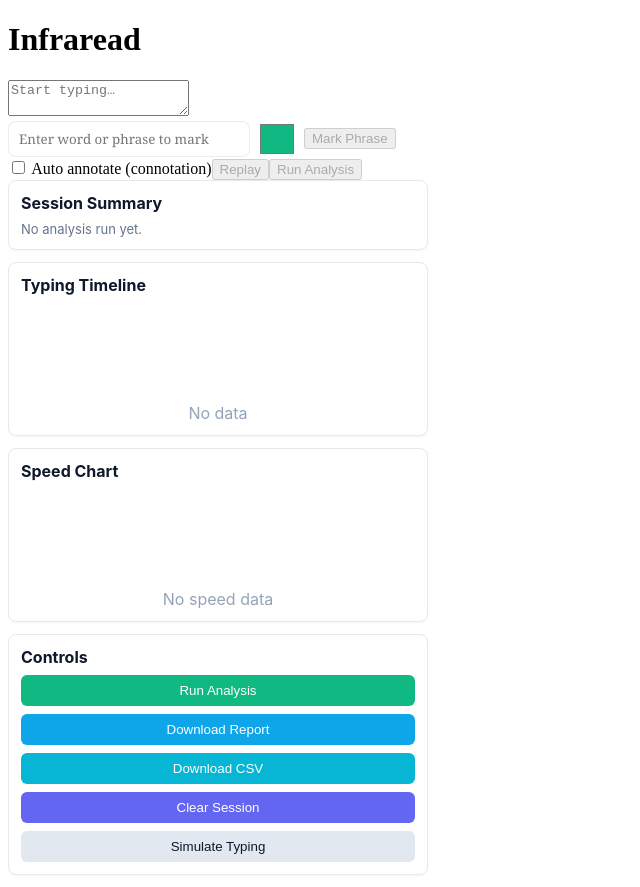
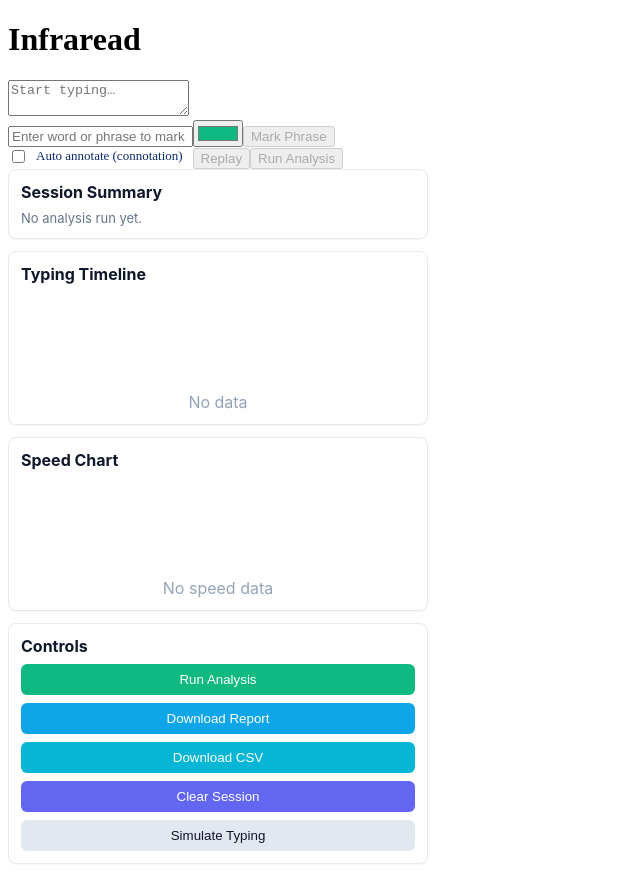
Before and after one commit to emilyscherny-create/Infraread, a React app in the folder src/: page / in a window 1280 px wide. Shown: the whole page, without its empty margins (0-640 px from the left). Built offline with nearby package versions, Linux system fonts and the light colour scheme; the HTML template or start-up script is replaced by a standard one.

Commit message:
Refactor CSS for auto-annotation visuals and legend

```diff
--- a/src/app.css
+++ b/src/app.css
@@ -1,82 +1,25 @@
-/* --- additions / tweaks for phrase-based heat highlighting --- */
-
-/* phrase controls in the editor controls-row */
-.phrase-controls {
-  display: flex;
+/* Auto-annotation toggle + annotation visuals */
+.auto-toggle {
+  display: inline-flex;
+  align-items: center;
   gap: 8px;
-  align-items: center;
-  margin-right: 12px;
+  font-size: 13px;
+  color: #0b2a66;
+  margin-right: 10px;
 }
 
-.phrase-input {
-  padding: 8px 10px;
-  border-radius: 8px;
-  border: 1px solid rgba(10, 25, 60, 0.08);
-  font-family: Georgia, "Times New Roman", Times, serif;
-  min-width: 220px;
+.phrase-highlight.auto {
+  /* slightly lighter outline for auto annotations */
+  box-shadow: inset 0 0 0 2px rgba(255,255,255,0.06);
+  opacity: 0.95;
 }
 
-.phrase-color {
-  width: 38px;
-  height: 38px;
-  padding: 0;
-  border: none;
-  background: none;
-  cursor: pointer;
+/* small legend tweaks in annotations list when autos exist */
+.annotations-list .legend-text {
+  margin-right: 6px;
 }
 
-/* rendering of highlighted phrases inside the heatmap output */
-.phrase-highlight {
-  padding: 2px 6px;
-  border-radius: 6px;
-  color: #07183a;
-  font-weight: 700;
-  display: inline-block;
-  margin-right: 4px;
-  transition: box-shadow 120ms ease, transform 120ms ease;
+/* optional: visually distinguish auto annotations in the small legend (if you list them) */
+.auto-legend-swatch {
+  border: 1px dashed rgba(0,0,0,0.06);
 }
-
-.phrase-highlight:hover {
-  transform: translateY(-2px);
-  box-shadow: 0 6px 18px rgba(11, 29, 65, 0.06);
-}
-
-.plain-word {
-  margin-right: 4px;
-  display: inline-block;
-}
-
-.plain-char {
-  white-space: pre-wrap;
-}
-
-/* annotations list */
-.annotations-list {
-  margin-top: 12px;
-  font-size: 14px;
-  color: #0b1f3b;
-}
-
-.annotations-list ul {
-  margin: 8px 0 0 0;
-  padding-left: 18px;
-}
-
-.legend-swatch {
-  display: inline-block;
-  width: 14px;
-  height: 14px;
-  border-radius: 3px;
-  vertical-align: middle;
-  margin-right: 8px;
-  border: 1px solid rgba(0,0,0,0.06);
-}
-
-.small-remove {
-  margin-left: 8px;
-  background: transparent;
-  border: none;
-  color: #0b2a66;
-  cursor: pointer;
-  font-weight: 600;
-}
```
